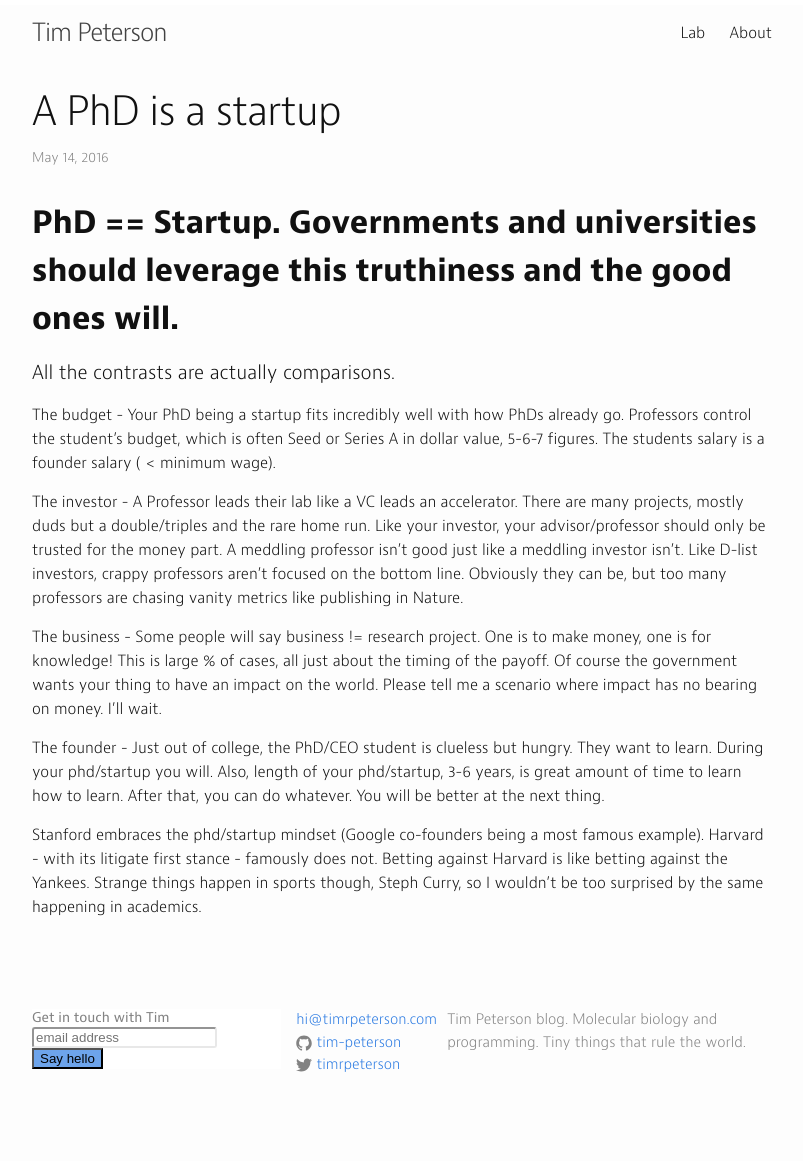
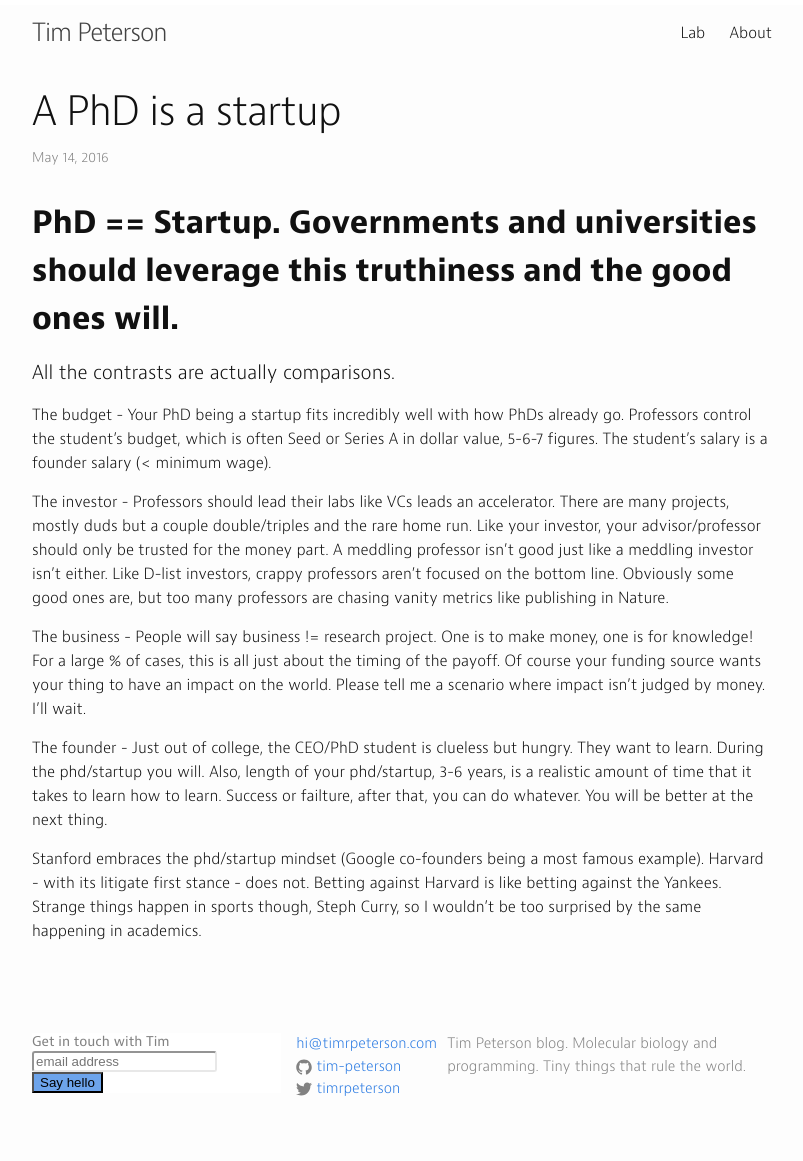
Before and after one commit to tim-peterson/timrpeterson, a Jekyll site: the page built from _posts/2016-05-14-a-phd-is-a-startup.markdown, in a window 1280 px wide. Shown: the whole page, without its empty margins (238-1041 px from the left). Built offline with Jekyll 4.4.1, drawn with Linux system fonts in a browser that asks for light colours; comment, search, counter and statistics services are not loaded; before the commit the page ends 1137 px from its top, so only the background shows below that.

Commit message:
twitter phdstartup7

```diff
--- a/_posts/2016-05-14-a-phd-is-a-startup.markdown
+++ b/_posts/2016-05-14-a-phd-is-a-startup.markdown
@@ -10,12 +10,12 @@ comments: True
 
 
 #### All the contrasts are actually comparisons.
-The budget - Your PhD being a startup fits incredibly well with how PhDs already go. Professors control the student's budget, which is often Seed or Series A in dollar value, 5-6-7 figures. The students salary is a founder salary ( < minimum wage).
+The budget - Your PhD being a startup fits incredibly well with how PhDs already go. Professors control the student's budget, which is often Seed or Series A in dollar value, 5-6-7 figures. The student's salary is a founder salary (< minimum wage).
 
-The investor - A Professor leads their lab like a VC leads an accelerator. There are many projects, mostly duds but a double/triples and the rare home run. Like your investor, your advisor/professor should only be trusted for the money part. A meddling professor isn't good just like a meddling investor isn't. Like D-list investors, crappy professors aren't focused on the bottom line. Obviously they can be, but too many professors are chasing vanity metrics like publishing in Nature.
+The investor - Professors should lead their labs like VCs leads an accelerator. There are many projects, mostly duds but a couple double/triples and the rare home run. Like your investor, your advisor/professor should only be trusted for the money part. A meddling professor isn't good just like a meddling investor isn't either. Like D-list investors, crappy professors aren't focused on the bottom line. Obviously some good ones are, but too many professors are chasing vanity metrics like publishing in Nature.
 
-The business - Some people will say business != research project. One is to make money, one is for knowledge! This is large % of cases, all just about the timing of the payoff. Of course the government wants your thing to have an impact on the world. Please tell me a scenario where impact has no bearing on money. I'll wait.
+The business - People will say business != research project. One is to make money, one is for knowledge! For a large % of cases, this is all just about the timing of the payoff. Of course your funding source wants your thing to have an impact on the world. Please tell me a scenario where impact isn't judged by money. I'll wait.
 
-The founder - Just out of college, the PhD/CEO student is clueless but hungry. They want to learn. During your phd/startup you will. Also, length of your phd/startup, 3-6 years, is great amount of time to learn how to learn. After that, you can do whatever. You will be better at the next thing.
+The founder - Just out of college, the CEO/PhD student is clueless but hungry. They want to learn. During the phd/startup you will. Also, length of your phd/startup, 3-6 years, is a realistic amount of time that it takes to learn how to learn. Success or failture, after that, you can do whatever. You will be better at the next thing.
 
-Stanford embraces the phd/startup mindset (Google co-founders being a most famous example). Harvard - with its litigate first stance - famously does not. Betting against Harvard is like betting against the Yankees. Strange things happen in sports though, Steph Curry, so I wouldn't be too surprised by the same happening in academics.
+Stanford embraces the phd/startup mindset (Google co-founders being a most famous example). Harvard - with its litigate first stance - does not. Betting against Harvard is like betting against the Yankees. Strange things happen in sports though, Steph Curry, so I wouldn't be too surprised by the same happening in academics.
--- a/_posts/2016-05-14-twitter-can-still-win.markdown
+++ b/_posts/2016-05-14-twitter-can-still-win.markdown
@@ -9,6 +9,6 @@ comments: True
 
 Let's face it, Facebook, Snapchat, Instagram, Pinterest, and Twitter are media companies. The major TV networks were cutting edge once until the technology became ubiquitous. Now they are old, boring media companies. This day is rapidly approaching for social networks.
 
-Stratchery and others have commented on how FB biases everything towards what your friends think, creating a myopic world view. To win, Twitter doesn't have to be more open. It can be "fair & balanced" because you know, Fox News's money is the same color as NBC's. Don't be literal though. I'm not saying Twitter should go crazy conservative to counterbalance's FB's left-leaning "journalism" (though I think being the more irreverent media company to counterbalance FB's staid lady grey approach would be smart). It's more that Twitter can win by just accepting itself as a media company. FB sponsored stories make it clear that FB has known this for awhile.
+Stratchery and others have commented on how FB biases everything towards what your friends think, creating a myopic world view. To win, Twitter doesn't have to be more open. It can be "fair & balanced" because you know, Fox News's money is the same color as NBC's. Don't be literal though. I'm not saying Twitter should go crazy conservative to counterbalance's FB's left-leaning "journalism" (though I think being the more irreverent media company to counterbalance FB's staid Lady Grey approach would be smart). It's more that Twitter can win by just accepting itself as a media company. FB sponsored stories make it clear that FB has known this for awhile.
 
-Evidence that Twitter understands itself as a media company is thankfully emerging. They secured the rights to broadcast NFL football games this fall. This seems like a critical move for their future and it's hard to understand why it didn't get more airtime. Media companies in particular still love Twitter (journalists want to be heard!) despite what the stock market says. So, I say it's about time Twitter took that Fox News' swag and embraced being the stuff your parents veg out to.
+Evidence that Twitter understands itself as a media company is thankfully emerging. They secured the rights to broadcast NFL football games this fall. This seems like a critical move for their future and it's hard to understand why it didn't get more airtime. Media companies in particular still love Twitter (journalists want to be heard!) despite what the stock market says. So, I say it's about time Twitter took that Fox News' swag and embraced being the stuff your in-laws veg out to.
```
